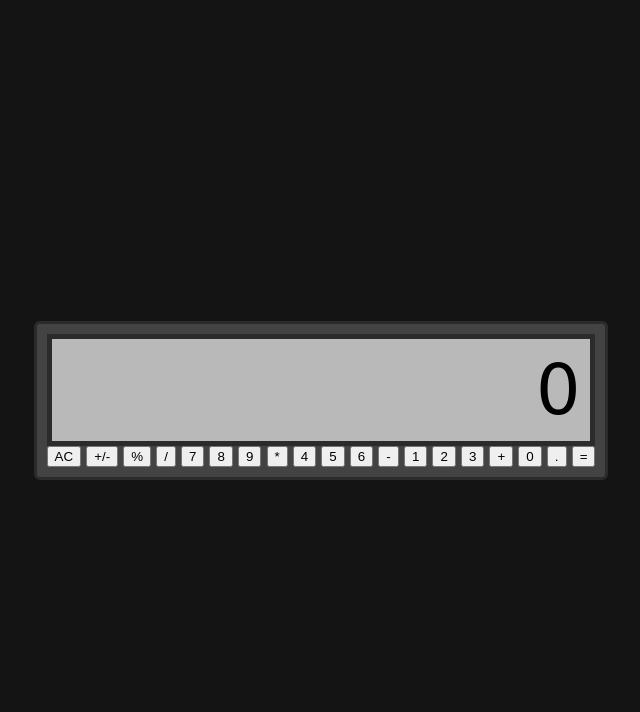
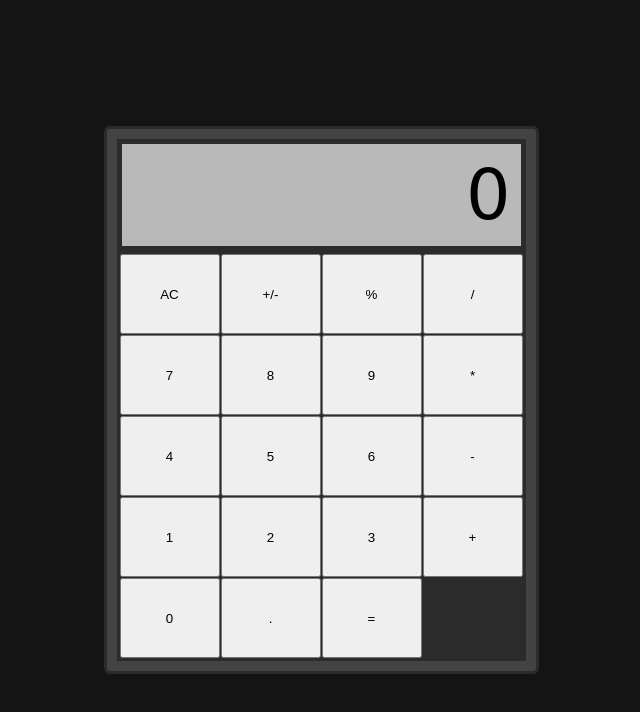
Before and after one commit to j0shyang/calculator, a plain HTML site: page index.html in a window 1280 px wide. Shown: the whole page, without its empty margins (319-959 px from the left). Drawn offline with Linux system fonts and the light colour scheme.

Commit message:
Added a grid display layout for the buttons container; all buttons are properly aligned with a 1px gap above/below and between them

```diff
--- a/style.css
+++ b/style.css
@@ -31,3 +31,12 @@ body {
     background-color: rgb(185, 185, 185);
     border: 5px solid rgb(43, 43, 43);
 }
+
+#buttons-container {
+    display: grid;
+    grid-template-rows: 80px 80px 80px 80px 80px;
+    grid-template-columns: 100px 100px 100px 100px;
+    gap: 1px;
+    background-color: rgb(43, 43, 43);
+    border: 3px solid rgb(43, 43, 43);
+}
```
